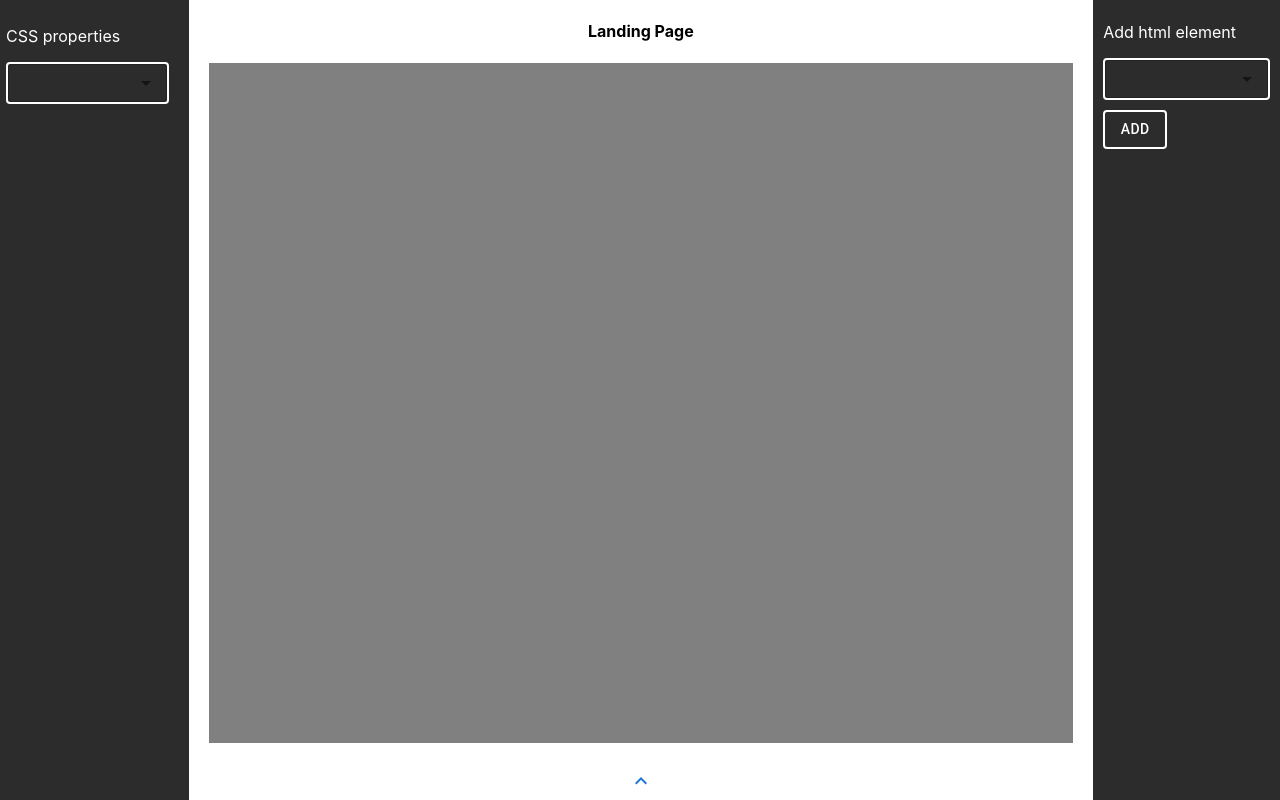
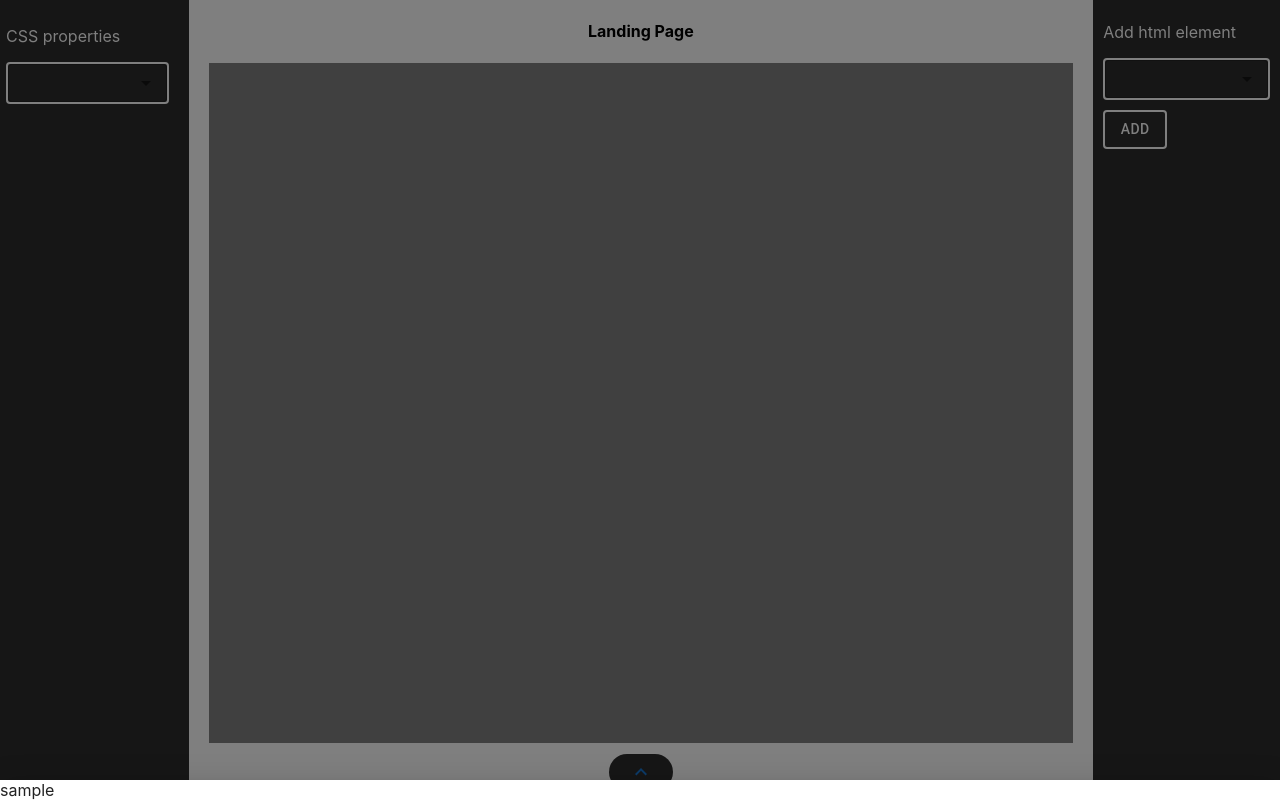
Before and after one commit to code735/Pagebuilder, a React (Create React App) app in the folder frontend/: page / in a window 1280 px wide. Both pictures are taken after a click on the button 640 px from the left and 780 px from the top of the page. Built offline with nearby package versions, Linux system fonts and the light colour scheme.

Commit message:
redux store, drawer setup

```diff
--- a/frontend/package.json
+++ b/frontend/package.json
@@ -7,12 +7,14 @@
     "@emotion/styled": "^11.13.0",
     "@mui/icons-material": "^6.0.2",
     "@mui/material": "^6.0.2",
+    "@reduxjs/toolkit": "^2.2.7",
     "@testing-library/jest-dom": "^5.17.0",
     "@testing-library/react": "^13.4.0",
     "@testing-library/user-event": "^13.5.0",
     "mui": "^0.0.1",
     "react": "^18.3.1",
     "react-dom": "^18.3.1",
+    "react-redux": "^9.1.2",
     "react-scripts": "5.0.1",
     "svgo": "^3.3.2",
     "web-vitals": "^2.1.4"
--- a/frontend/src/Components/FloatingIsland/FloatingIsland.jsx
+++ b/frontend/src/Components/FloatingIsland/FloatingIsland.jsx
@@ -1,13 +1,24 @@
-import React from 'react'
+import React, { useState } from 'react'
 import KeyboardArrowUpIcon from '@mui/icons-material/KeyboardArrowUp';
-import { Button } from '@mui/material';
+import { Button, Drawer } from '@mui/material';
 
 export default function FloatingIsland() {
+  const [isDrawerOpen, setIsDrawerOpen] = useState(false)
+
   return (
     <div className='island-drawer'>
-      <Button>
-        <KeyboardArrowUpIcon/>
+      <Button onClick={() => {
+        setIsDrawerOpen(true)
+      }}>
+        <KeyboardArrowUpIcon />
       </Button>
+      <Drawer anchor={"bottom"} open={isDrawerOpen}
+        onClose={() => {
+          setIsDrawerOpen(false)
+        }}
+      >
+        sample
+      </Drawer>
     </div>
   )
 }
--- a/frontend/src/Components/FloatingIsland/FloatingIsland.scss
+++ b/frontend/src/Components/FloatingIsland/FloatingIsland.scss
@@ -1,3 +1,6 @@
 .island-container {
-  & { display: flex; justify-content: center; align-items: center; }
+  & { display: flex; justify-content: center; align-items: center; position: absolute; width: 100%; bottom: 10px; }
+  .island-drawer {
+    & { background: #2c2c2c; color: #fff; border-radius: 50px; }
+  }
 }
--- a/frontend/src/Components/RightSidebar/Rightsidebar.jsx
+++ b/frontend/src/Components/RightSidebar/Rightsidebar.jsx
@@ -1,7 +1,14 @@
 import { Autocomplete, Button, TextField } from '@mui/material'
 import React, { useState } from 'react'
+import { useDispatch } from 'react-redux';
+import { addHtmlElement } from '../../store/features/htmlElementCounterSlice';
 
 export default function Rightsidebar() {
+
+  // redux
+  const dispatch = useDispatch();
+
+  // useStates
   const [htmlElements, setHtmlElements] = useState([
     "div",
     "span",
@@ -45,8 +52,11 @@ export default function Rightsidebar() {
     "pre",        // Preformatted text
   ]);
 
+  const [selectedValue, setSelectedValue] = useState("")
+
+  // functions
   const addElement = () => {
-
+    dispatch(addHtmlElement())
   }
 
   return (
@@ -56,6 +66,7 @@ export default function Rightsidebar() {
         <Autocomplete
           disablePortal
           options={htmlElements}
+          // value={selectedValue}
           sx={{
             "& .MuiOutlinedInput-root": {
               border: "2px solid #fff",
@@ -70,7 +81,9 @@ export default function Rightsidebar() {
               color: "#fff"
             }
           }}
-          renderInput={(params) => <TextField {...params} label="" />}
+          renderInput={(params) => <TextField {...params} onChange={(e)=>{
+            console.log(e.currentTarget.value)
+          }} label="" />}
         />
         <Button className='add-btn' variant='outlined' onChange={addElement}>Add</Button>
       </div>
--- a/frontend/src/index.js
+++ b/frontend/src/index.js
@@ -3,11 +3,15 @@ import ReactDOM from 'react-dom/client';
 import './index.css';
 import App from './App';
 import reportWebVitals from './reportWebVitals';
+import { Provider } from 'react-redux'
+import { store } from './store/store';
 
 const root = ReactDOM.createRoot(document.getElementById('root'));
 root.render(
   <React.StrictMode>
-    <App />
+    <Provider store={store}>
+      <App />
+    </Provider>
   </React.StrictMode>
 );
 
--- /dev/null
+++ b/frontend/src/store/features/htmlElementCounterSlice.js
@@ -0,0 +1,19 @@
+import { createSlice } from "@reduxjs/toolkit"
+
+const initialState = {
+  allHtmlTags: {}
+}
+
+export const htmlElementCounterSlice = createSlice({
+  name: "htmlElement",
+  initialState,
+  reducers: {
+    addHtmlElement: (state,{payload}) => {
+      state.allHtmlTags = payload;
+    }
+  }
+})
+
+export const { addHtmlElement } = htmlElementCounterSlice.actions
+
+export default htmlElementCounterSlice.reducer
--- /dev/null
+++ b/frontend/src/store/store.js
@@ -0,0 +1,8 @@
+import { configureStore } from '@reduxjs/toolkit'
+import htmlElementCounterSliceReducer from './features/htmlElementCounterSlice'
+
+export const store = configureStore({
+  reducer: {
+    htmlElement: htmlElementCounterSliceReducer
+  },
+})
```
Also changed, not shown: 2 other files (tests, documents, lock files or other folders).
